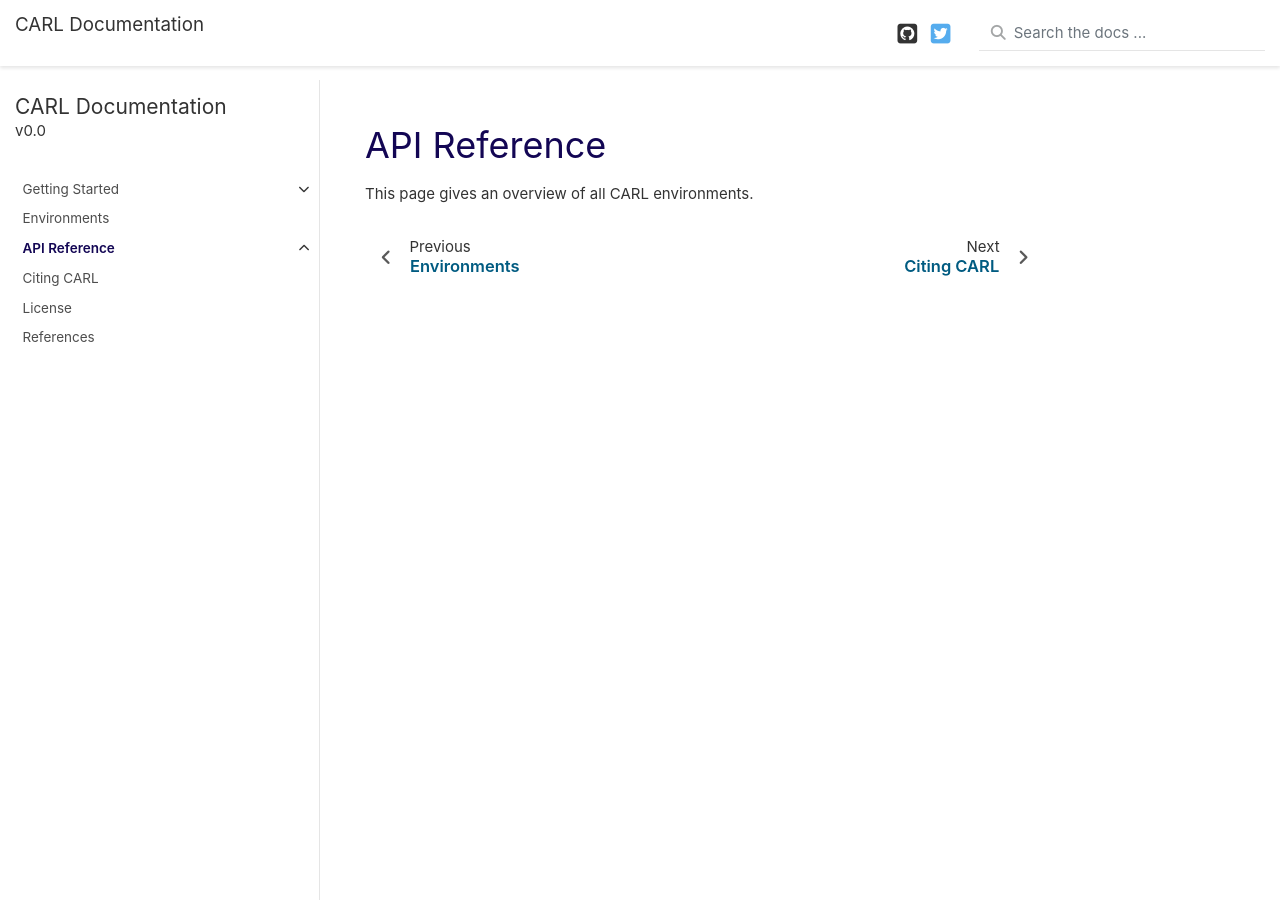
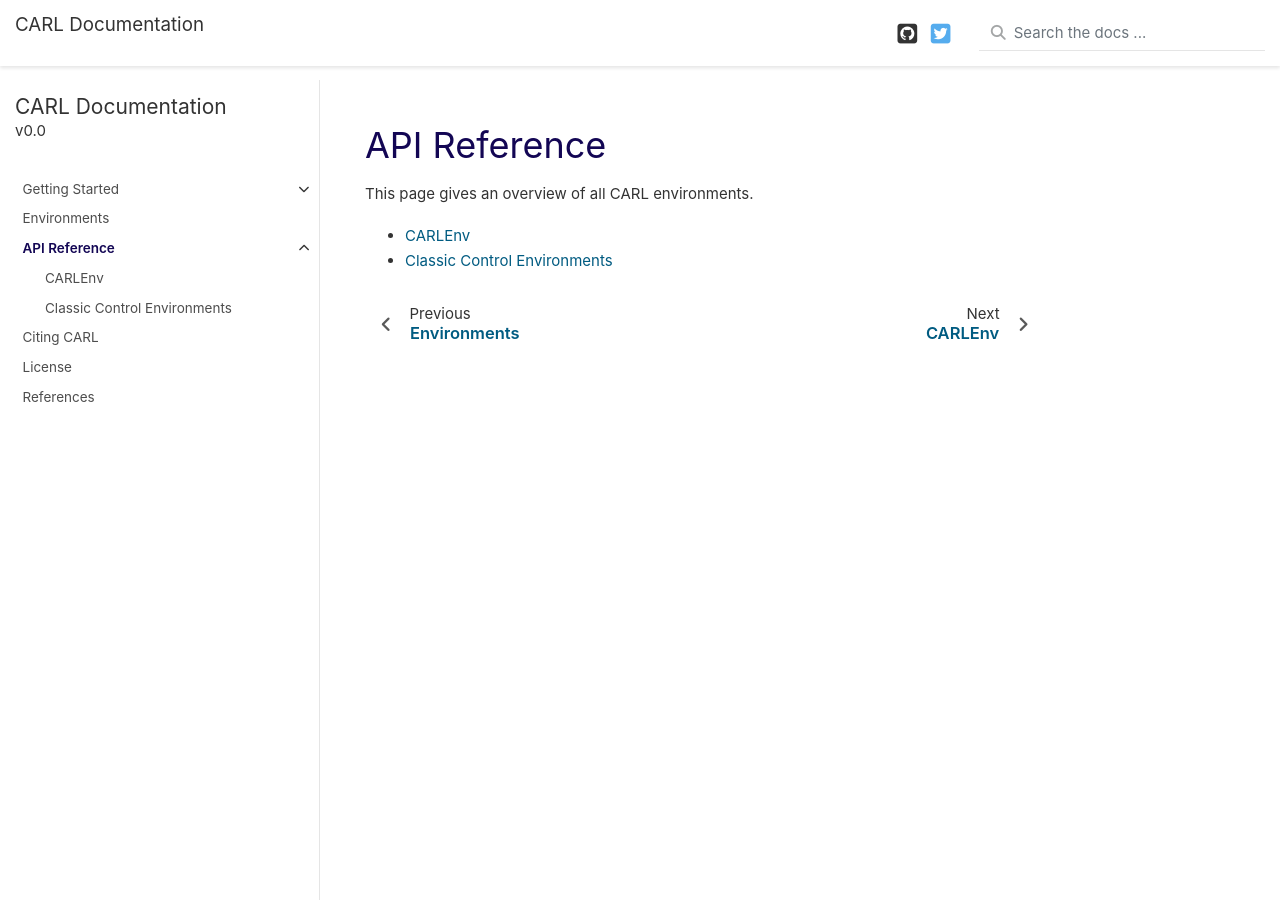
Before and after one commit to automl/CARL, a Sphinx documentation site: the page built from docs/source/api/index.rst, in a window 1280 px wide and 900 px high. Built offline with Sphinx 7.4.7, drawn with Linux system fonts in a browser that asks for light colours; nearby versions of some CDN libraries; library files that are not in the unit come from our copies; pages that are not in the unit, such as notebooks, are missing from menus.

```diff
--- /dev/null
+++ b/docs/source/api/CARLEnv.rst
@@ -0,0 +1,3 @@
+CARLEnv
+=======
+.. autoclass:: src.envs.carl_env
--- /dev/null
+++ b/docs/source/api/classic_control.rst
@@ -0,0 +1,5 @@
+Classic Control Environments
+============================
+
+.. automodule:: src.envs.classic_control
+    :members:
--- a/docs/source/api/index.rst
+++ b/docs/source/api/index.rst
@@ -6,7 +6,8 @@ This page gives an overview of all CARL environments.
 
 
 .. toctree::
-
+    CARLEnv
+    classic_control
     ../../apidoc/src.envs
     ../../apidoc/src.envs.classic_control
     ../../apidoc/src.envs.box2d
```
